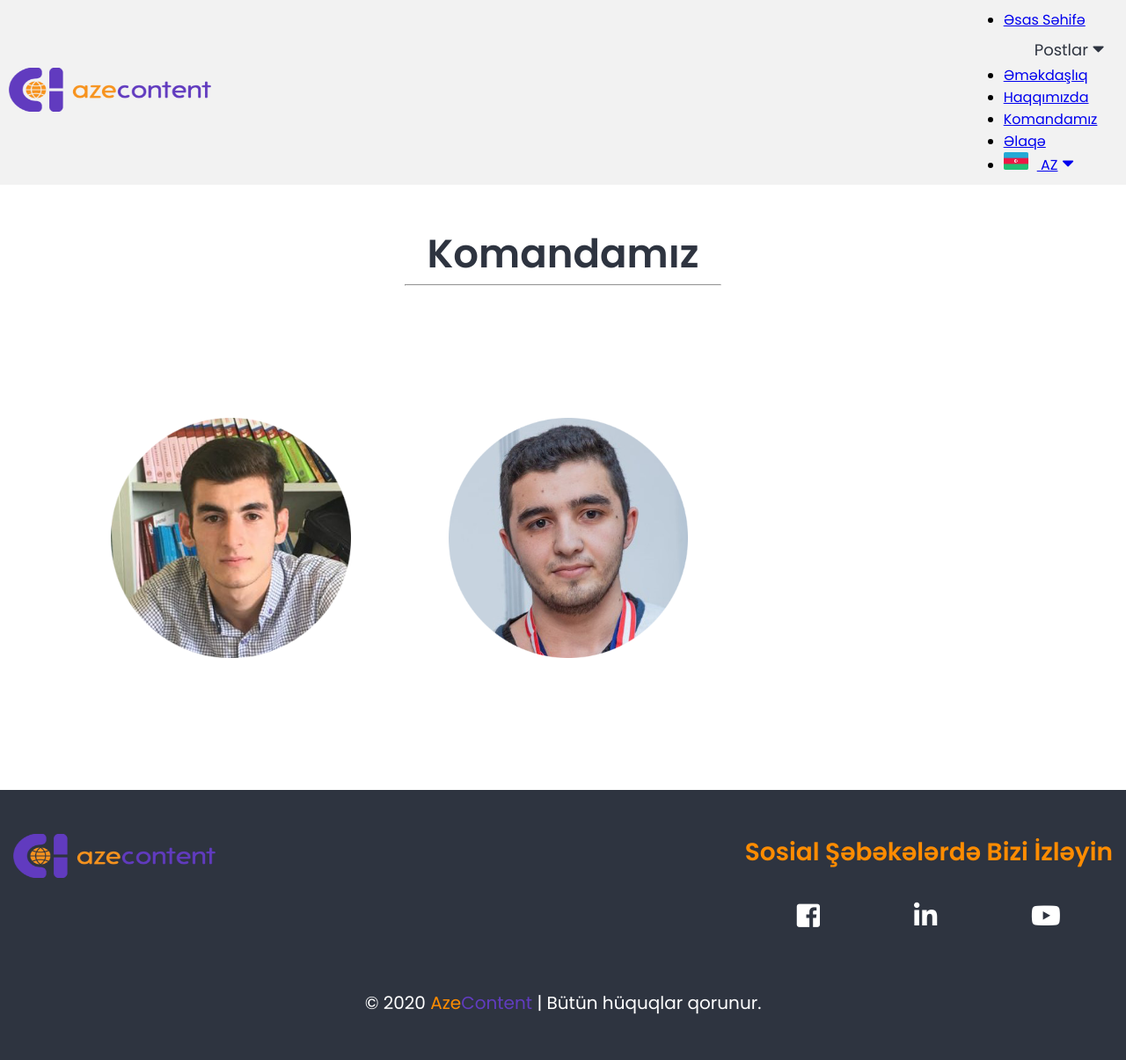
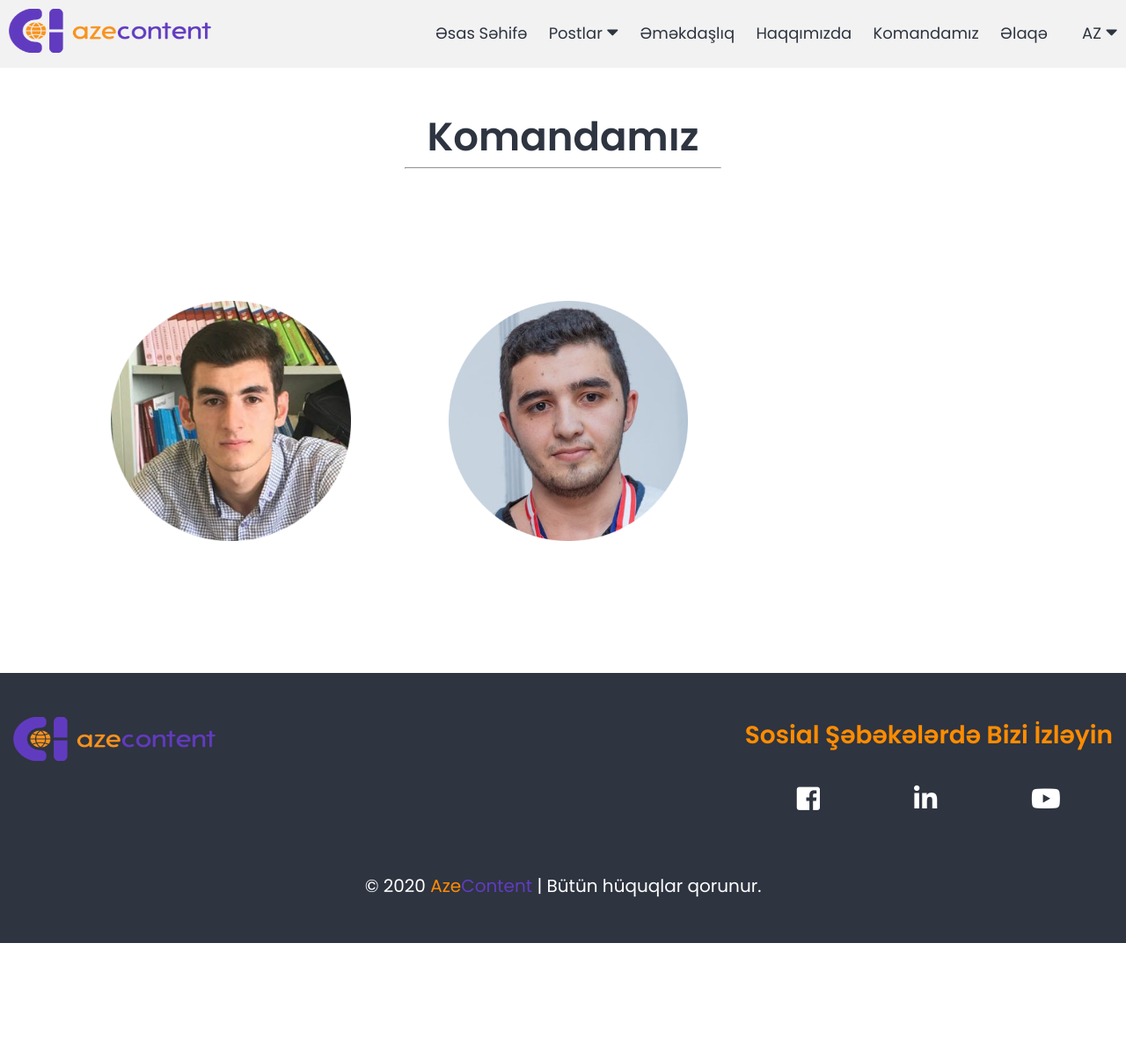
Before and after one commit to ilkinaslanli2001/azecontent.github.io, a Jekyll site: the page built from team/index.html, in a window 1280 px wide. Shown: the whole page at 88% size. Built offline with Jekyll 4.4.1, drawn with Linux system fonts in a browser that asks for light colours; nearby versions of some CDN libraries; after the commit the page ends 1072 px from its top, so only the background shows below that.

Commit message:
Update navbar.html

```diff
--- a/_includes/navbar.html
+++ b/_includes/navbar.html
@@ -4,11 +4,13 @@
 				<img src="/assets/images/logo.png" class="logo-img" alt="" />
 			</a>
         </div>
-        <ul class="menu">
-          <li><a href="/">Əsas Səhifə</a></li>
+     <div class="menu">
+          <li class="link-li">
+            <a class="link" href="/">Əsas Səhifə</a>
+          </li>
           <div class="post-links-container">
-            <a class="link post-link" href="https://nicatdursunlu.github.io/azecontent-web/posts">
-				Postlar<i class="fas fa-caret-down"></i>
+            <a class="link" href="#">
+              Postlar<i class="fas fa-caret-down"></i>
             </a>
             <div class="post-links-content">
               <li>
@@ -23,24 +25,23 @@
               <li><a class="post-link" href="/posts/psychology/">Psixologiya</a></li>
             </div>
           </div>
-
-		  <!--<li>
-            <a href="#">
-              Postlar
-              <i class="fas fa-caret-down"></i>
-            </a>
-          </li>-->
-          <li><a href="/partnership/">Əməkdaşlıq</a></li>
-          <li><a href="/about/">Haqqımızda</a></li>
-          <li><a href="/team/">Komandamız</a></li>
-          <li><a href="/contact/">Əlaqə</a></li>
-          <li>
-            <a class="language" href="#">
-              <img src="../assets/images/AZ.png" alt="" />
+          <li class="link-li"><a class="link" href="/partnership/">Əməkdaşlıq</a></li>
+          <li class="link-li">
+            <a class="link" href="/about/">Haqqımızda</a>
+          </li>
+          <li class="link-li">
+            <a class="link" href="/team/">Komandamız</a>
+          </li>
+          <li class="link-li">
+            <a class="link" href="/contact/">Əlaqə</a>
+          </li>
+          <li class="link-li language">
+            <a class="link" href="#">
+              <img src="assets/images/AZ.png" alt="" />
               AZ<i class="fas fa-caret-down"></i>
             </a>
           </li>
-        </ul>
+        </div>
         <div class="menu-btn">
           <i class="fas fa-bars"></i>
         </div>
```
